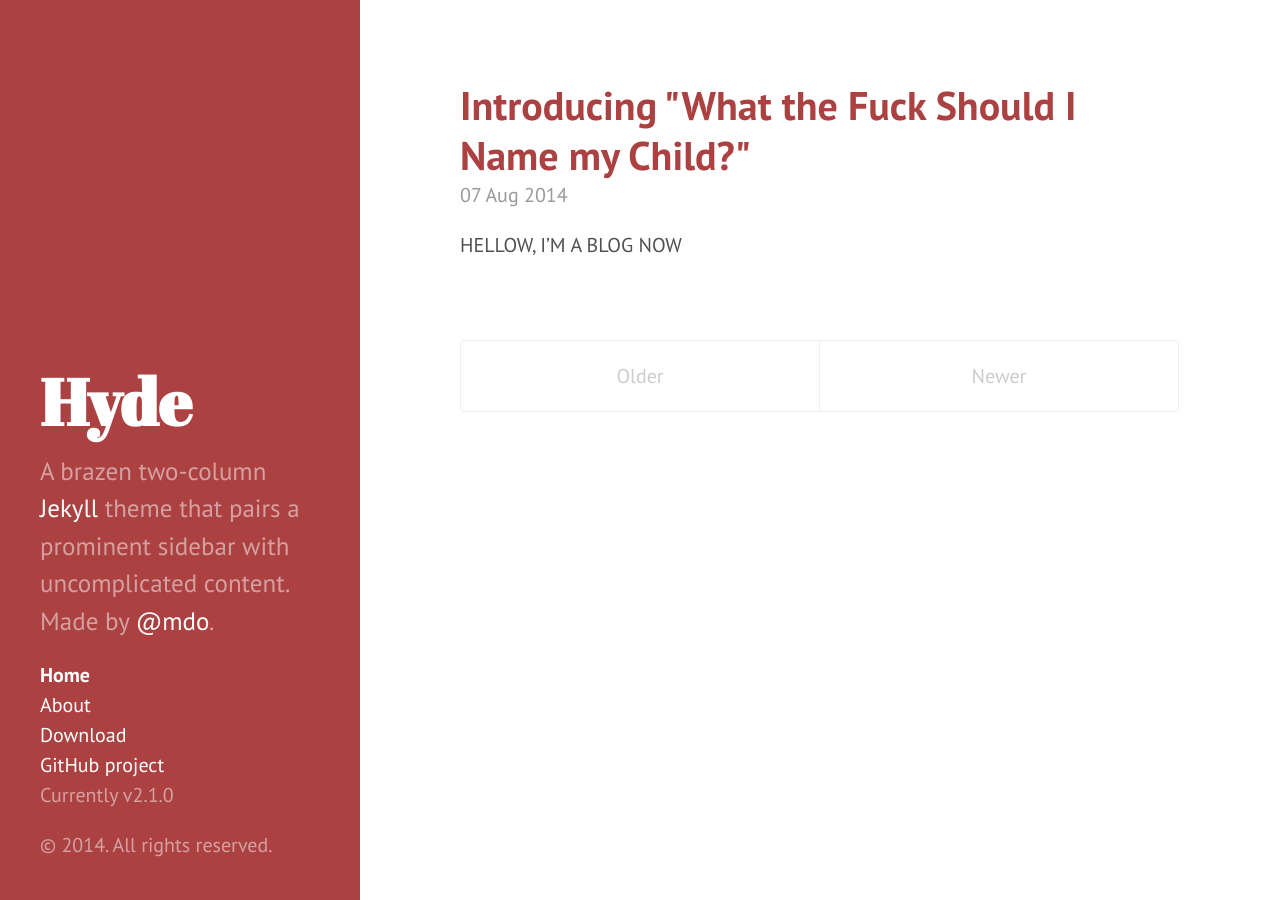
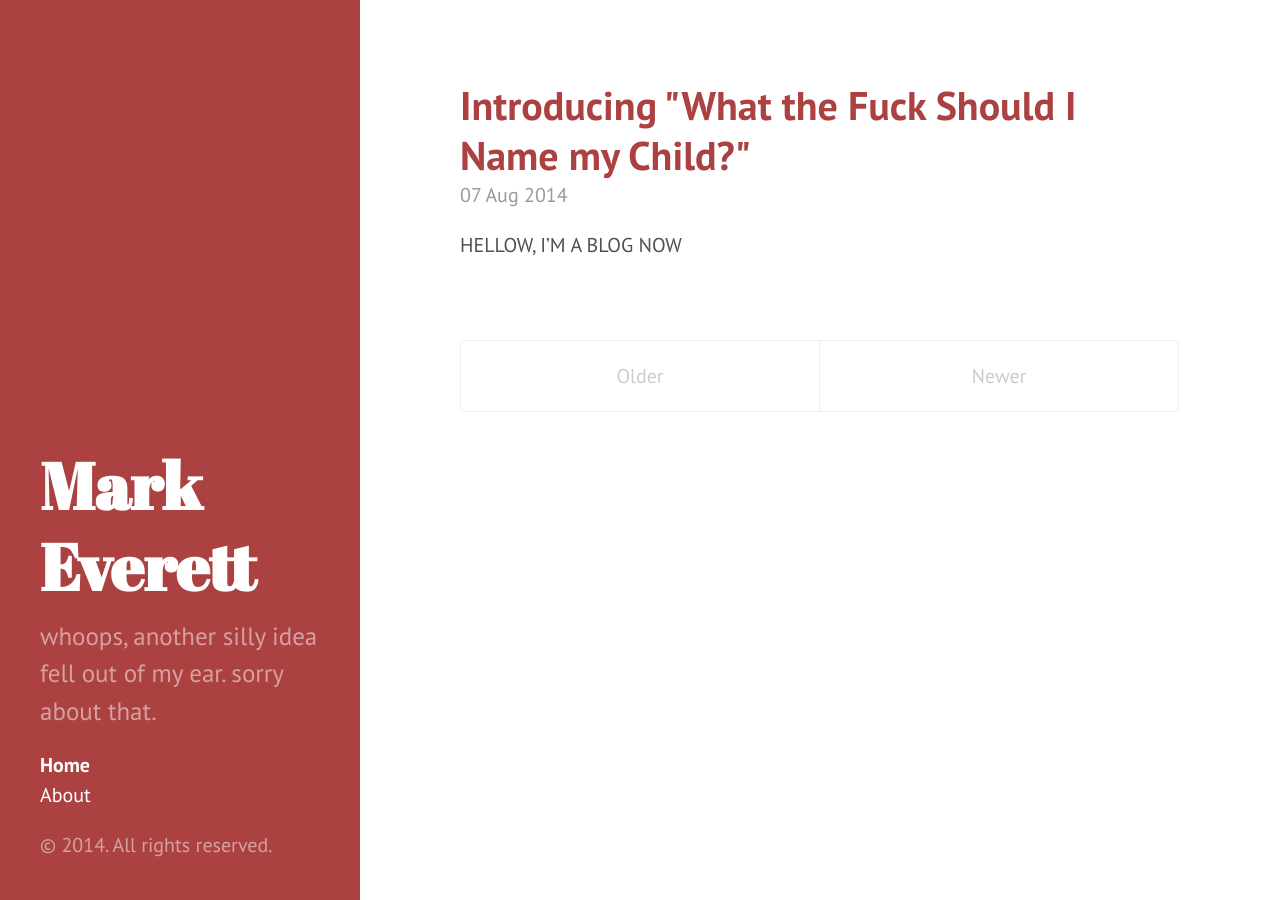
Before and after one commit to mynnx/blog.mynnx.com, a Jekyll site: the page built from index.html, in a window 1280 px wide. Built offline with Jekyll 4.4.1, drawn with Linux system fonts in a browser that asks for light colours; Markdown is read by kramdown in place of the engine named in the settings; the list of posts is cut into pages by our own code.

Commit message:
A bit more "making it mine"

```diff
--- a/_config.yml
+++ b/_config.yml
@@ -6,20 +6,17 @@ pygments:         true
 permalink:        pretty
 
 # Setup
-title:            Hyde
-tagline:          'A Jekyll theme'
-description:      'A brazen two-column <a href="http://jekyllrb.com" target="_blank">Jekyll</a> theme that pairs a prominent sidebar with uncomplicated content. Made by <a href="https://twitter.com/mdo" target="_blank">@mdo</a>.'
-url:              http://hyde.getpoole.com
+title:            'Mark Everett'
+tagline:          'brain ventilation system'
+description:      'whoops, another silly idea fell out of my ear.  sorry about that.'
+url:              http://blog.mynnx.com
 baseurl:          /
 
 author:
-  name:           'Mark Otto'
-  url:            https://twitter.com/mdo
+  name:           'Mark Everett'
+  url:            https://twitter.com/mynnx
 
 paginate:         5
 
 # Custom vars
 version:          2.1.0
-
-github:
-  repo:           https://github.com/poole/hyde
--- a/_includes/head.html
+++ b/_includes/head.html
@@ -20,9 +20,10 @@
   <link rel="stylesheet" href="{{ site.baseurl }}public/css/hyde.css">
   <link rel="stylesheet" href="http://fonts.googleapis.com/css?family=PT+Sans:400,400italic,700|Abril+Fatface">
 
-  <!-- Icons -->
+  <!-- Icons
   <link rel="apple-touch-icon-precomposed" sizes="144x144" href="{{ site.baseurl }}public/apple-touch-icon-144-precomposed.png">
                                  <link rel="shortcut icon" href="{{ site.baseurl }}public/favicon.ico">
+  -->
 
   <!-- RSS -->
   <link rel="alternate" type="application/rss+xml" title="RSS" href="/atom.xml">
--- a/_includes/sidebar.html
+++ b/_includes/sidebar.html
@@ -25,10 +25,6 @@
           {% endif %}
         {% endif %}
       {% endfor %}
-
-      <a class="sidebar-nav-item" href="{{ site.github.repo }}/archive/v{{ site.version }}.zip">Download</a>
-      <a class="sidebar-nav-item" href="{{ site.github.repo }}">GitHub project</a>
-      <span class="sidebar-nav-item">Currently v{{ site.version }}</span>
     </nav>
 
     <p>&copy; {{ site.time | date: '%Y' }}. All rights reserved.</p>
```
